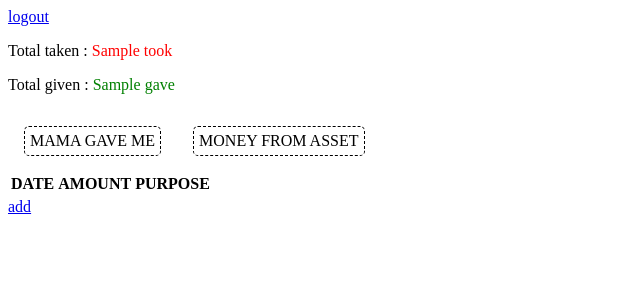
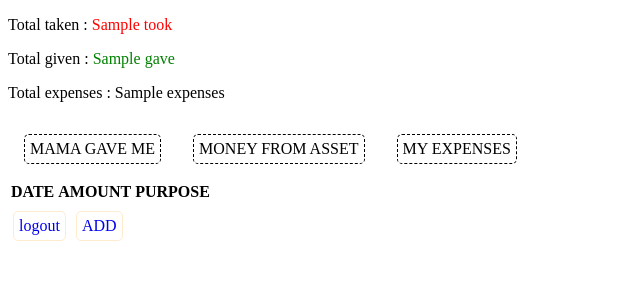
Before and after one commit to baramsivaramireddy/montrack, a Django app: template track/templates/track/stat.html in a window 1280 px wide. Shown: the top 300 px of the page, without its empty margins (0-640 px from the left). Run offline with Django 4.2, Linux system fonts and the light colour scheme; the template is opened without the code that fills it: most values are stand-ins (such as "Sample title", 1, 10 or a date in 2020); lists and menus that the app fills with data are empty.

Commit message:
added expenses

```diff
--- a/montrack1/settings.py
+++ b/montrack1/settings.py
@@ -52,6 +52,12 @@ MIDDLEWARE = [
 ]
 
 ROOT_URLCONF = 'montrack1.urls'
+
+REST_FRAMEWORK = {
+    'DEFAULT_RENDERER_CLASSES': (
+        'rest_framework.renderers.JSONRenderer',
+    )
+}
 
 TEMPLATES = [
     {
--- a/track/admin.py
+++ b/track/admin.py
@@ -1,16 +1,20 @@
 from django.contrib import admin
 
 # Register your models here.
-from .models import took , gave ,stats
+from .models import took , gave ,stats,expenses
 
 
 class tookAdmin(admin.ModelAdmin):
     list_display = ( 'dataTime','amount', 'purpose',)
 
 
+class expenseAdmin(admin.ModelAdmin):
+    list_display = ( 'dataTime','amount', 'purpose',)
 
 class gaveAdmin(admin.ModelAdmin):
     list_display = ( 'dataTime','amount', 'purpose',)
 admin.site.register(took, tookAdmin)
 admin.site.register(gave,gaveAdmin)
 admin.site.register(stats)
+
+admin.site.register(expenses,expenseAdmin)
--- a/track/templates/track/stat.html
+++ b/track/templates/track/stat.html
@@ -9,6 +9,7 @@
     <style>
         .buttons{
             display: flex;
+
         }
         .buttons div {
             margin: 1rem;
@@ -28,20 +29,43 @@
         .gave {
             color: green;
         }
+
+        @media (max-width:720px) {
+            .buttons{
+                flex-direction: column;
+            }
+            .buttons div {
+                margin: 5px;
+            }
+        }
+        .button {
+            display: flex;
+
+        }
+        .button  a {
+            text-decoration: none;
+        }
+        .button div {
+            margin: 5px;
+            border: 1px solid blanchedalmond;
+            padding: 5px;
+            border-radius: 5px;
+        }
     </style>
 </head>
 <body>
     <div>
-        <a href="logout">logout</a>
+
         <p><span>Total taken :</span> <span class="took">{{ stat.took}}</span></p>
         <p><span>Total given :</span> <span class="gave">{{stat.gave}}</span></p>
+        <p><span>Total expenses :</span> <span class="pink">{{stat.expenses}}</span></p>
 
 
         <div>
             <div class="buttons">
                 <div id="mama_gave">mama gave me </div>
                 <div id="from_asset" >money from asset</div>
-
+                <div id="expenses">my expenses</div>
 
             </div>
 
@@ -60,11 +84,22 @@
             </div>
         </div>
 
-        <a href="add"> add</a>
+
+    </div>
+
+    <div class="button">
+        <div>
+        <a href="logout">logout</a>
+        </div>
+        <div>
+        <a href="/add">ADD</a>
+        </div>
     </div>
 
     <script>
         window.addEventListener("DOMContentLoaded" ,()=>{
+            let expenses = document.querySelector("#expenses")
+
             let mama_gave = document.querySelector("#mama_gave")
             let from_asset = document.querySelector("#from_asset")
             let transaction_table = document.querySelector("#transaction_table")
@@ -151,8 +186,47 @@
               transaction_table.appendChild(new_tr)
               }
               }
+
+              async function get_expenses(){
+                emptyElement(transaction_table)
+
+                let data =  await  fetch('/expenses').then(resp => resp.json())
+
+            let head_row = document.createElement('tr')
+
+            let head_data = document.createElement('th')
+            head_data.innerHTML = 'DATE'
+            head_row.appendChild(head_data)
+
+            let head_amount = document.createElement('th')
+            head_amount.innerHTML = "AMOUNT"
+            head_row.appendChild(head_amount)
+
+            let head_purpose = document.createElement('th')
+            head_purpose.innerHTML = 'PURPOSE'
+            head_row.appendChild(head_purpose)
+
+            transaction_table.appendChild(head_row)
+
+              for (let i  = 0 ; i < data.length; i++){
+              let  new_tr = document.createElement('tr')
+              let date = document.createElement('td')
+              date.innerHTML =  data[i]["dataTime"].slice(0,10)
+              new_tr.appendChild(date)
+              let amount = document.createElement('td')
+              amount.innerHTML =  data[i]['amount']
+              new_tr.appendChild(amount)
+              let purpose = document.createElement('td')
+              purpose.innerHTML = data[i]['purpose']
+              new_tr.appendChild(purpose)
+              transaction_table.appendChild(new_tr)
+              }
+              }
+
+
             mama_gave.addEventListener('click',get_mama_gave)
-              from_asset.addEventListener('click',get_from_assets)
+            from_asset.addEventListener('click',get_from_assets)
+            expenses.addEventListener('click',get_expenses)
 
         })
     </script>
--- a/track/urls.py
+++ b/track/urls.py
@@ -13,5 +13,6 @@ urlpatterns = [
 
     path('stats',views.all_stats),
     path('gave',views.all_gave),
+    path('expenses',views.expenses_view),
 
 ]
```
Also changed, not shown: track/models.py (+9 -0 lines), track/templates/track/add.html (+23 -2 lines), track/views.py (+34 -8 lines), track/migrations/0003_expenses_stats_expenses.py (added).
